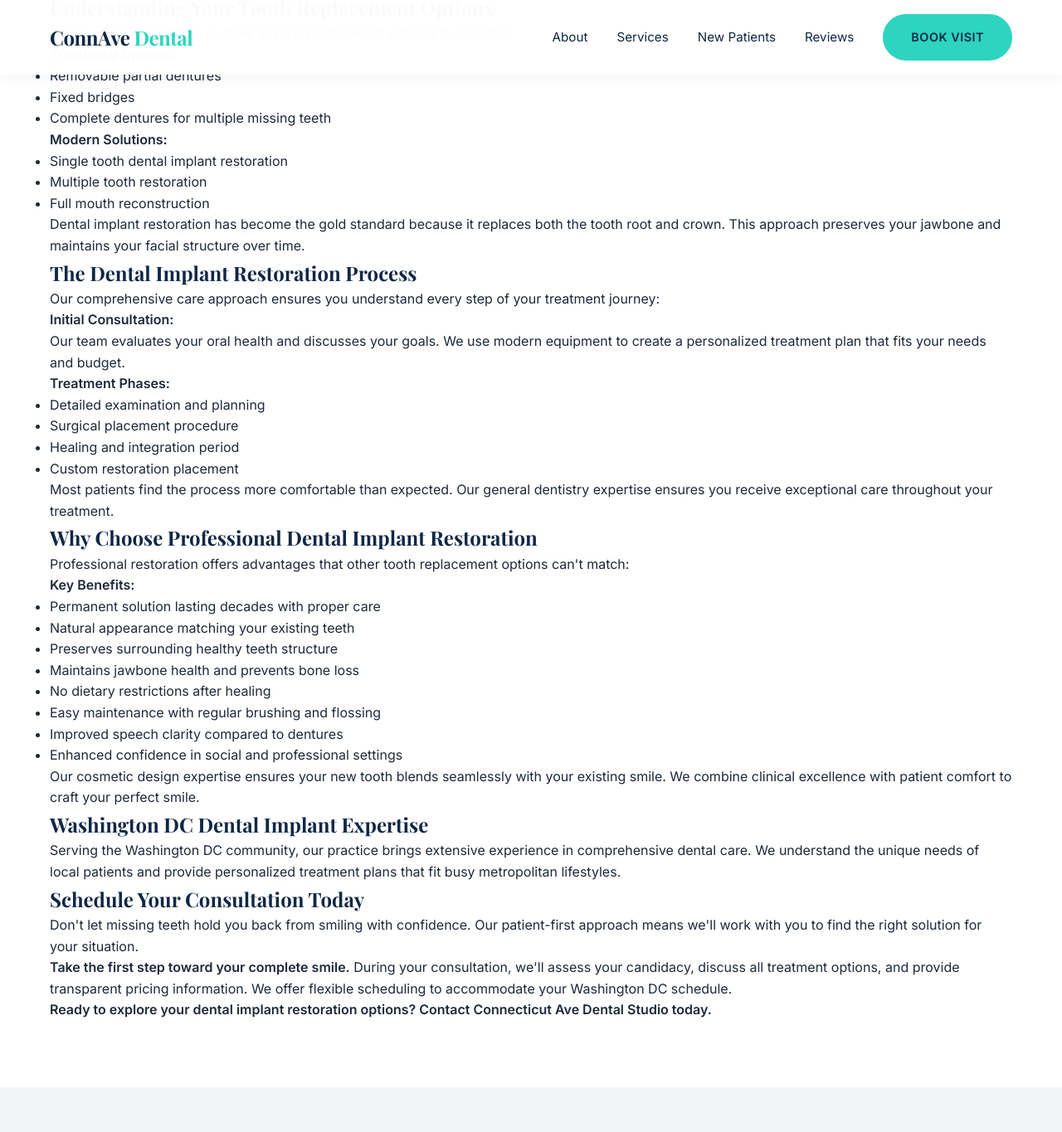
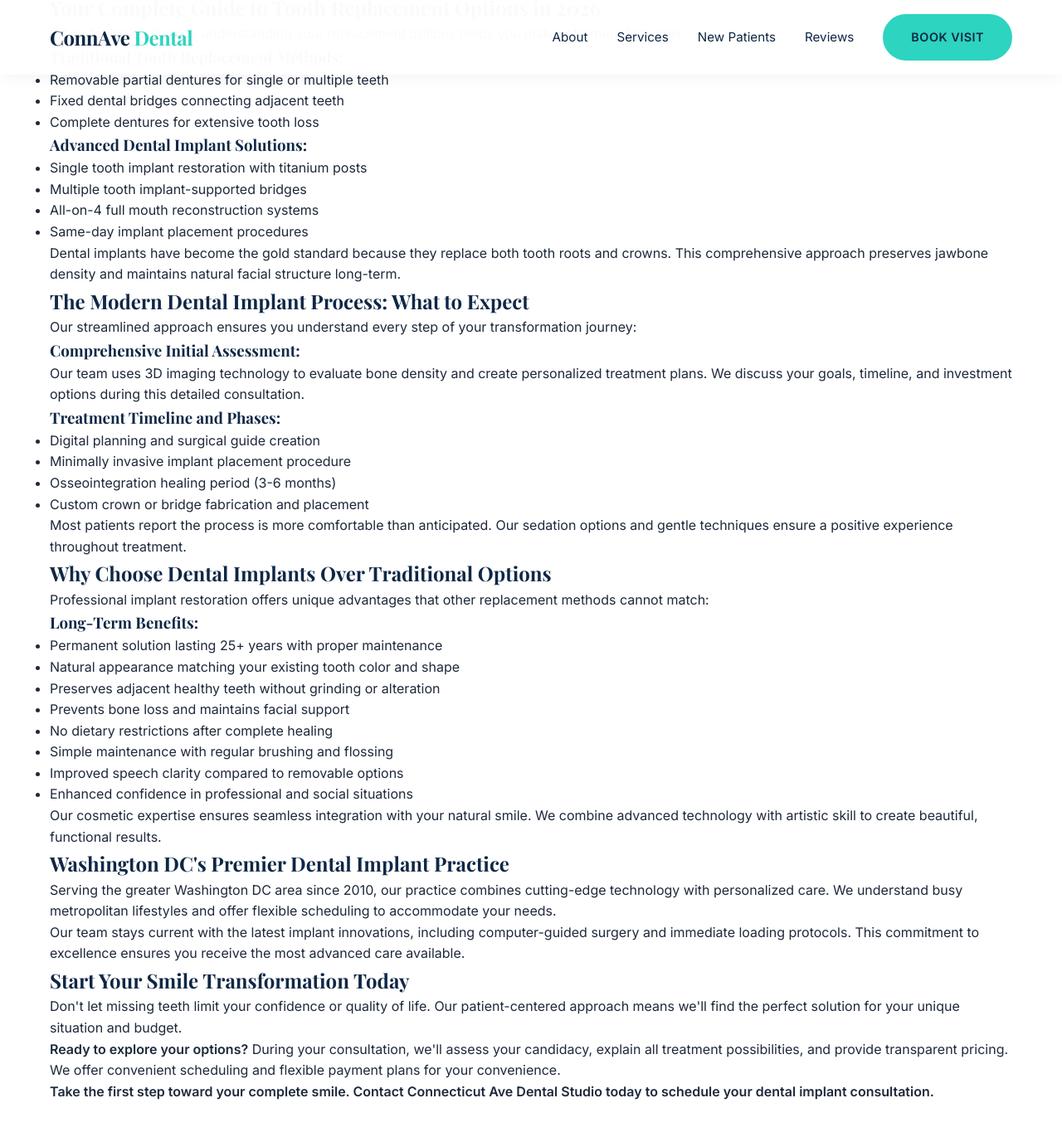
Before and after one commit to asquitt/asquitt.github.io, a Jekyll site: the page dental-implants.html, which Jekyll copies as it is, in a window 1280 px wide and 1400 px high, scrolled down 270 px. Shown: the top 1365 px of the window at 83% size. Built offline with Jekyll 4.4.1, drawn with Linux system fonts in a browser that asks for light colours; some of the changed text lies outside the part shown.

Commit message:
Refresh and update content: dental-implants.html

```diff
--- a/dental-implants.html
+++ b/dental-implants.html
@@ -5,8 +5,8 @@
 <meta charset="utf-8"/>
 <meta content="width=device-width, initial-scale=1.0" name="viewport"/>
 <meta content="PDXK53m3jbol2eaexn3PAoygEdroDwbegAuQOEcQsNs" name="google-site-verification"/>
-<title>Permanent Tooth Replacement: Dental Implant Restoration Options in Washington DC</title>
-<meta content="Restore your smile with advanced dental implant solutions in DC. Connecticut Ave Dental Studio offers permanent tooth replacement options for lasting results." name="description"/>
+<title>Dental Implants Washington DC | Permanent Tooth Replacement Solutions 2026</title>
+<meta content="Expert dental implant restoration in Washington DC. Connecticut Ave Dental Studio offers permanent tooth replacement with advanced implant technology. Schedule your consultation today." name="description"/>
 <link href="https://cdnjs.cloudflare.com/ajax/libs/font-awesome/6.0.0/css/all.min.css" rel="stylesheet"/>
 <link href="https://fonts.googleapis.com/css2?family=Inter:wght@300;400;600&amp;family=Playfair+Display:wght@400;700&amp;display=swap" rel="stylesheet"/>
 <style>
@@ -266,61 +266,80 @@
 <main style="margin-top: 90px;">
 <section class="section">
 <div class="container">
-<h1>Permanent Tooth Replacement: Dental Implant Restoration Options in Washington DC</h1>
-<p>Losing a tooth doesn't mean living with gaps in your smile forever. Modern dental implant restoration offers permanent solutions that look and feel like your natural teeth. At Connecticut Ave Dental Studio, our experienced team helps Washington DC patients restore their complete smiles with confidence.</p>
-<h2>Understanding Your Tooth Replacement Options</h2>
-<p>When you lose a tooth, you have several replacement options to consider:</p>
-<strong>Traditional Options:</strong>
+<h1>Dental Implants Washington DC: Advanced Permanent Tooth Replacement Solutions</h1>
+<p>Missing teeth no longer mean living with gaps in your smile. Modern dental implant technology offers permanent solutions that look, feel, and function like natural teeth. At Connecticut Ave Dental Studio, our expert team helps Washington DC patients restore complete smiles with confidence.</p>
+
+<h2>Your Complete Guide to Tooth Replacement Options in 2026</h2>
+<p>When facing tooth loss, understanding your replacement options helps you make informed decisions:</p>
+
+<h3>Traditional Tooth Replacement Methods:</h3>
 <ul>
-<li>Removable partial dentures</li>
-<li>Fixed bridges</li>
-<li>Complete dentures for multiple missing teeth</li>
+<li>Removable partial dentures for single or multiple teeth</li>
+<li>Fixed dental bridges connecting adjacent teeth</li>
+<li>Complete dentures for extensive tooth loss</li>
 </ul>
-<strong>Modern Solutions:</strong>
+
+<h3>Advanced Dental Implant Solutions:</h3>
 <ul>
-<li>Single tooth dental implant restoration</li>
-<li>Multiple tooth restoration</li>
-<li>Full mouth reconstruction</li>
+<li>Single tooth implant restoration with titanium posts</li>
+<li>Multiple tooth implant-supported bridges</li>
+<li>All-on-4 full mouth reconstruction systems</li>
+<li>Same-day implant placement procedures</li>
 </ul>
-<p>Dental implant restoration has become the gold standard because it replaces both the tooth root and crown. This approach preserves your jawbone and maintains your facial structure over time.</p>
-<h2>The Dental Implant Restoration Process</h2>
-<p>Our comprehensive care approach ensures you understand every step of your treatment journey:</p>
-<strong>Initial Consultation:</strong>
-<p>Our team evaluates your oral health and discusses your goals. We use modern equipment to create a personalized treatment plan that fits your needs and budget.</p>
-<strong>Treatment Phases:</strong>
+
+<p>Dental implants have become the gold standard because they replace both tooth roots and crowns. This comprehensive approach preserves jawbone density and maintains natural facial structure long-term.</p>
+
+<h2>The Modern Dental Implant Process: What to Expect</h2>
+<p>Our streamlined approach ensures you understand every step of your transformation journey:</p>
+
+<h3>Comprehensive Initial Assessment:</h3>
+<p>Our team uses 3D imaging technology to evaluate bone density and create personalized treatment plans. We discuss your goals, timeline, and investment options during this detailed consultation.</p>
+
+<h3>Treatment Timeline and Phases:</h3>
 <ul>
-<li>Detailed examination and planning</li>
-<li>Surgical placement procedure</li>
-<li>Healing and integration period</li>
-<li>Custom restoration placement</li>
+<li>Digital planning and surgical guide creation</li>
+<li>Minimally invasive implant placement procedure</li>
+<li>Osseointegration healing period (3-6 months)</li>
+<li>Custom crown or bridge fabrication and placement</li>
 </ul>
-<p>Most patients find the process more comfortable than expected. Our general dentistry expertise ensures you receive exceptional care throughout your treatment.</p>
-<h2>Why Choose Professional Dental Implant Restoration</h2>
-<p>Professional restoration offers advantages that other tooth replacement options can't match:</p>
-<strong>Key Benefits:</strong>
+
+<p>Most patients report the process is more comfortable than anticipated. Our sedation options and gentle techniques ensure a positive experience throughout treatment.</p>
+
+<h2>Why Choose Dental Implants Over Traditional Options</h2>
+<p>Professional implant restoration offers unique advantages that other replacement methods cannot match:</p>
+
+<h3>Long-Term Benefits:</h3>
 <ul>
-<li>Permanent solution lasting decades with proper care</li>
-<li>Natural appearance matching your existing teeth</li>
-<li>Preserves surrounding healthy teeth structure</li>
-<li>Maintains jawbone health and prevents bone loss</li>
-<li>No dietary restrictions after healing</li>
-<li>Easy maintenance with regular brushing and flossing</li>
-<li>Improved speech clarity compared to dentures</li>
-<li>Enhanced confidence in social and professional settings</li>
+<li>Permanent solution lasting 25+ years with proper maintenance</li>
+<li>Natural appearance matching your existing tooth color and shape</li>
+<li>Preserves adjacent healthy teeth without grinding or alteration</li>
+<li>Prevents bone loss and maintains facial support</li>
+<li>No dietary restrictions after complete healing</li>
+<li>Simple maintenance with regular brushing and flossing</li>
+<li>Improved speech clarity compared to removable options</li>
+<li>Enhanced confidence in professional and social situations</li>
 </ul>
-<p>Our cosmetic design expertise ensures your new tooth blends seamlessly with your existing smile. We combine clinical excellence with patient comfort to craft your perfect smile.</p>
-<h2>Washington DC Dental Implant Expertise</h2>
-<p>Serving the Washington DC community, our practice brings extensive experience in comprehensive dental care. We understand the unique needs of local patients and provide personalized treatment plans that fit busy metropolitan lifestyles.</p>
-<h2>Schedule Your Consultation Today</h2>
-<p>Don't let missing teeth hold you back from smiling with confidence. Our patient-first approach means we'll work with you to find the right solution for your situation.</p>
-<p><strong>Take the first step toward your complete smile.</strong> During your consultation, we'll assess your candidacy, discuss all treatment options, and provide transparent pricing information. We offer flexible scheduling to accommodate your Washington DC schedule.</p>
-<p><strong>Ready to explore your dental implant restoration options? Contact Connecticut Ave Dental Studio today.</strong></p>
+
+<p>Our cosmetic expertise ensures seamless integration with your natural smile. We combine advanced technology with artistic skill to create beautiful, functional results.</p>
+
+<h2>Washington DC's Premier Dental Implant Practice</h2>
+<p>Serving the greater Washington DC area since 2010, our practice combines cutting-edge technology with personalized care. We understand busy metropolitan lifestyles and offer flexible scheduling to accommodate your needs.</p>
+
+<p>Our team stays current with the latest implant innovations, including computer-guided surgery and immediate loading protocols. This commitment to excellence ensures you receive the most advanced care available.</p>
+
+<h2>Start Your Smile Transformation Today</h2>
+<p>Don't let missing teeth limit your confidence or quality of life. Our patient-centered approach means we'll find the perfect solution for your unique situation and budget.</p>
+
+<p><strong>Ready to explore your options?</strong> During your consultation, we'll assess your candidacy, explain all treatment possibilities, and provide transparent pricing. We offer convenient scheduling and flexible payment plans for your convenience.</p>
+
+<p><strong>Take the first step toward your complete smile. Contact Connecticut Ave Dental Studio today to schedule your dental implant consultation.</strong></p>
 </div>
 </section>
 <section class="section bg-light text-center">
 <div class="container">
-<h2>Ready to Get Started?</h2>
-<a class="btn btn-primary" href="#contact">Contact Us</a>
+<h2>Ready to Restore Your Smile?</h2>
+<p>Schedule your consultation today and discover how dental implants can transform your life.</p>
+<a class="btn btn-primary" href="#contact">Schedule Consultation</a>
 </div>
 </section>
 </main>
@@ -332,7 +351,7 @@
 <a href="#"><i class="fab fa-twitter"></i></a>
 </div>
 <div class="copyright">
-<p>© 2024 Connecticut Ave Dental Studio. All rights reserved.</p>
+<p>© 2026 Connecticut Ave Dental Studio. All rights reserved.</p>
 </div>
 </div>
 </footer>
```
